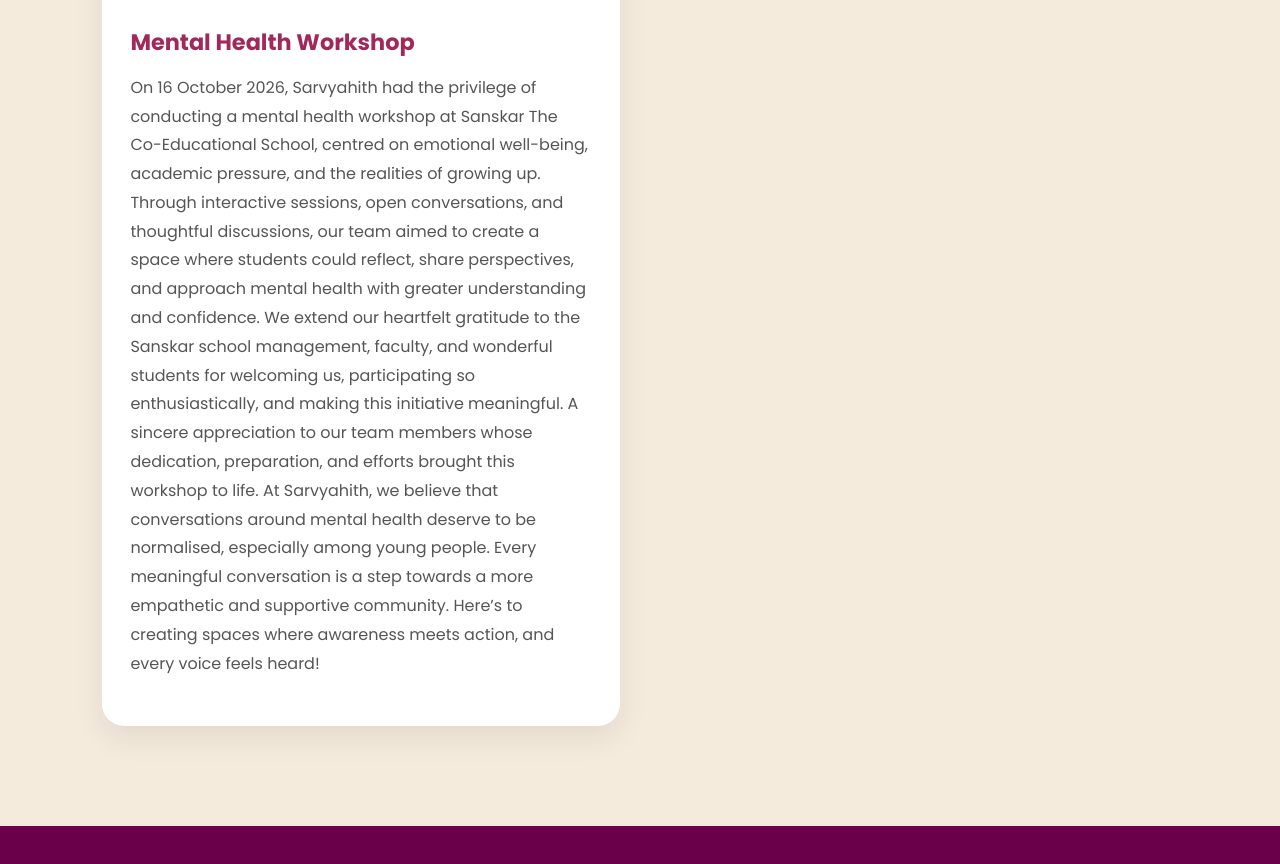
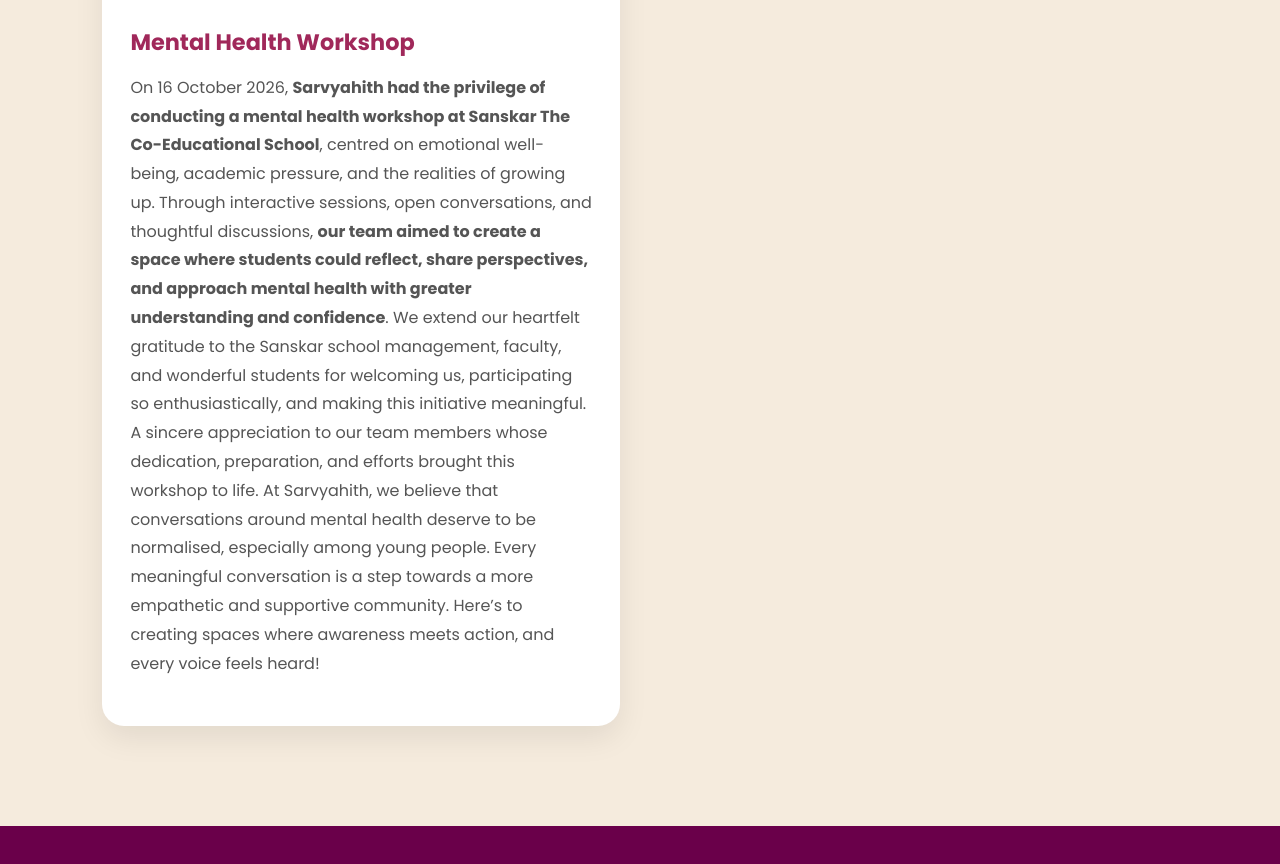
Before and after one commit to sarvyahith/sarvyahith-website, a website: page projects.html in a window 1280 px wide. Shown: the part 2308-3172 px from the top of the page. Drawn offline with Linux system fonts and the light colour scheme.

Commit message:
bold text

```diff
--- a/projects.html
+++ b/projects.html
@@ -154,7 +154,7 @@ Project Pehchaan, an initiative by Sarvyahith in collaboration with Angel Public
 <h3>Mental Health Workshop</h3>
 
 <p>
-On 16 October 2026, </b>Sarvyahith had the privilege of conducting a mental health workshop at Sanskar The Co-Educational School</b>, centred on emotional well-being, academic pressure, and the realities of growing up. Through interactive sessions, open conversations, and thoughtful discussions, </b>our team aimed to create a space where students could reflect, share perspectives, and approach mental health with greater understanding and confidence</b>. We extend our heartfelt gratitude to the Sanskar school management, faculty, and wonderful students for welcoming us, participating so enthusiastically, and making this initiative meaningful. A sincere appreciation to our team members whose dedication, preparation, and efforts brought this workshop to life. At Sarvyahith, we believe that conversations around mental health deserve to be normalised, especially among young people. Every meaningful conversation is a step towards a more empathetic and supportive community. Here’s to creating spaces where awareness meets action, and every voice feels heard!
+On 16 October 2026, <b>Sarvyahith had the privilege of conducting a mental health workshop at Sanskar The Co-Educational School</b>, centred on emotional well-being, academic pressure, and the realities of growing up. Through interactive sessions, open conversations, and thoughtful discussions, <b>our team aimed to create a space where students could reflect, share perspectives, and approach mental health with greater understanding and confidence</b>. We extend our heartfelt gratitude to the Sanskar school management, faculty, and wonderful students for welcoming us, participating so enthusiastically, and making this initiative meaningful. A sincere appreciation to our team members whose dedication, preparation, and efforts brought this workshop to life. At Sarvyahith, we believe that conversations around mental health deserve to be normalised, especially among young people. Every meaningful conversation is a step towards a more empathetic and supportive community. Here’s to creating spaces where awareness meets action, and every voice feels heard!
 </p>
 
 </div>
```
